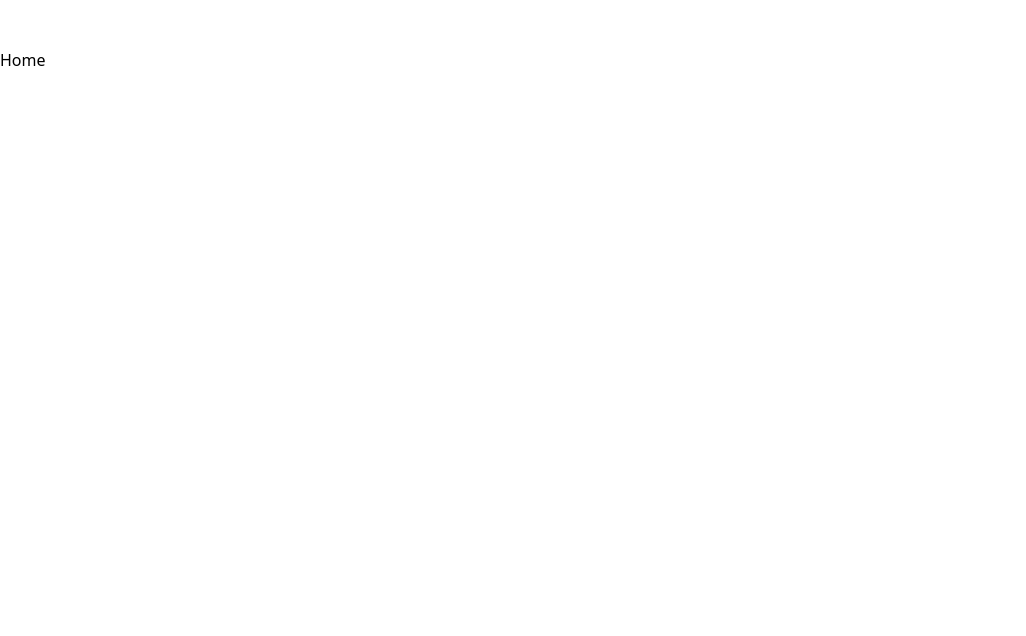
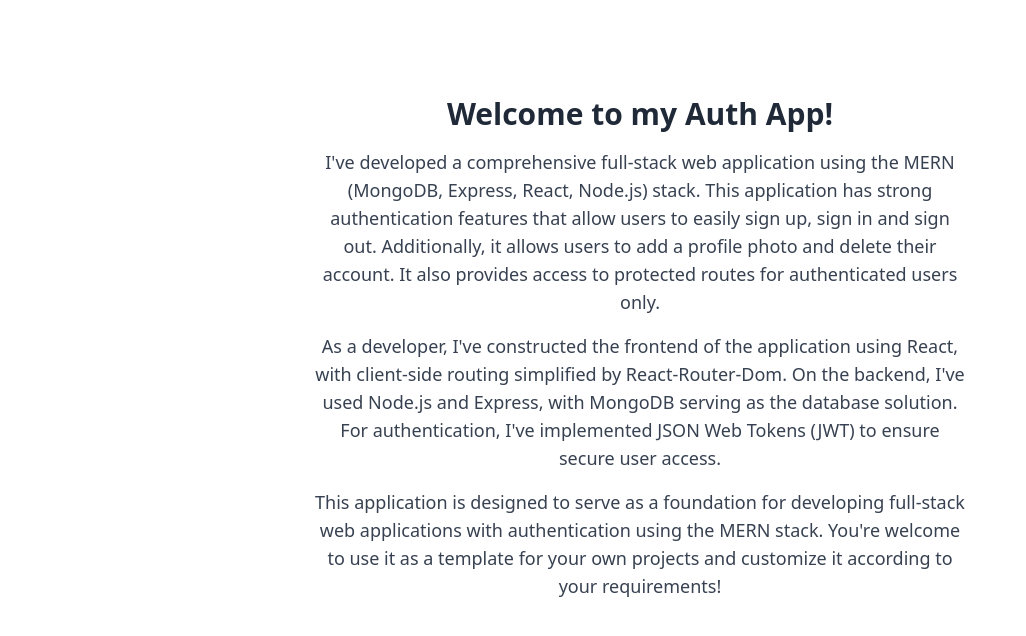
Before and after one commit to kazimpashayev/Mern-Auth, a React (Vite) app in the folder client/: page / in a window 1280 px wide. Shown: the top 636 px of the page, without its empty margins (0-1026 px from the left). Built offline with nearby package versions, Linux system fonts and the light colour scheme; no server answers.

Commit message:
Copleting home and about pages

```diff
--- a/client/src/pages/About.jsx
+++ b/client/src/pages/About.jsx
@@ -1,5 +1,29 @@
 import React from 'react';
 
 export default function About() {
-  return <div>About</div>;
+  return (
+    <div className="px-2 py-12 max-w-2xl mx-auto">
+      <div className="text-center">
+        <h1 className="text-3xl font-bold mb-4 text-gray-800">About</h1>
+        <p className="mb-4 text-gray-700 text-lg">
+          I've crafted this application using the MERN stack, integrating
+          MongoDB, Express, React, and Node.js to ensure a seamless and
+          efficient experience for users.
+        </p>
+        <p className="mb-4 text-gray-700 text-lg">
+          At its core, my application prioritizes user authentication, offering
+          both sign-in and sign-up functionalities. Additionally, I've
+          implemented profile image uploading capabilities using Firebase,
+          allowing you to personalize your account with ease.
+        </p>
+        <p className="mb-4 text-gray-700 text-lg">
+          Your privacy and control are important to me. That's why I've included
+          features such as account deletion, ensuring that you have full control
+          over your data and account settings. And when you're ready to step
+          away, signing out is just a click away, providing peace of mind
+          knowing that your session is securely closed.
+        </p>
+      </div>
+    </div>
+  );
 }
--- a/client/src/pages/Home.jsx
+++ b/client/src/pages/Home.jsx
@@ -1,5 +1,34 @@
 import React from 'react';
 
 export default function Home() {
-  return <div>Home</div>;
+  return (
+    <div className="px-2 py-12 max-w-2xl mx-auto">
+      <div className="text-center">
+        <h1 className="text-3xl font-bold mb-4 text-gray-800">
+          Welcome to my Auth App!
+        </h1>
+        <p className="mb-4 text-gray-700 text-lg">
+          I've developed a comprehensive full-stack web application using the
+          MERN (MongoDB, Express, React, Node.js) stack. This application has
+          strong authentication features that allow users to easily sign up,
+          sign in and sign out. Additionally, it allows users to add a profile
+          photo and delete their account. It also provides access to protected
+          routes for authenticated users only.
+        </p>
+        <p className="mb-4 text-gray-700 text-lg">
+          As a developer, I've constructed the frontend of the application using
+          React, with client-side routing simplified by React-Router-Dom. On the
+          backend, I've used Node.js and Express, with MongoDB serving as the
+          database solution. For authentication, I've implemented JSON Web
+          Tokens (JWT) to ensure secure user access.
+        </p>
+        <p className="mb-4 text-gray-700 text-lg">
+          This application is designed to serve as a foundation for developing
+          full-stack web applications with authentication using the MERN stack.
+          You're welcome to use it as a template for your own projects and
+          customize it according to your requirements!
+        </p>
+      </div>
+    </div>
+  );
 }
```
